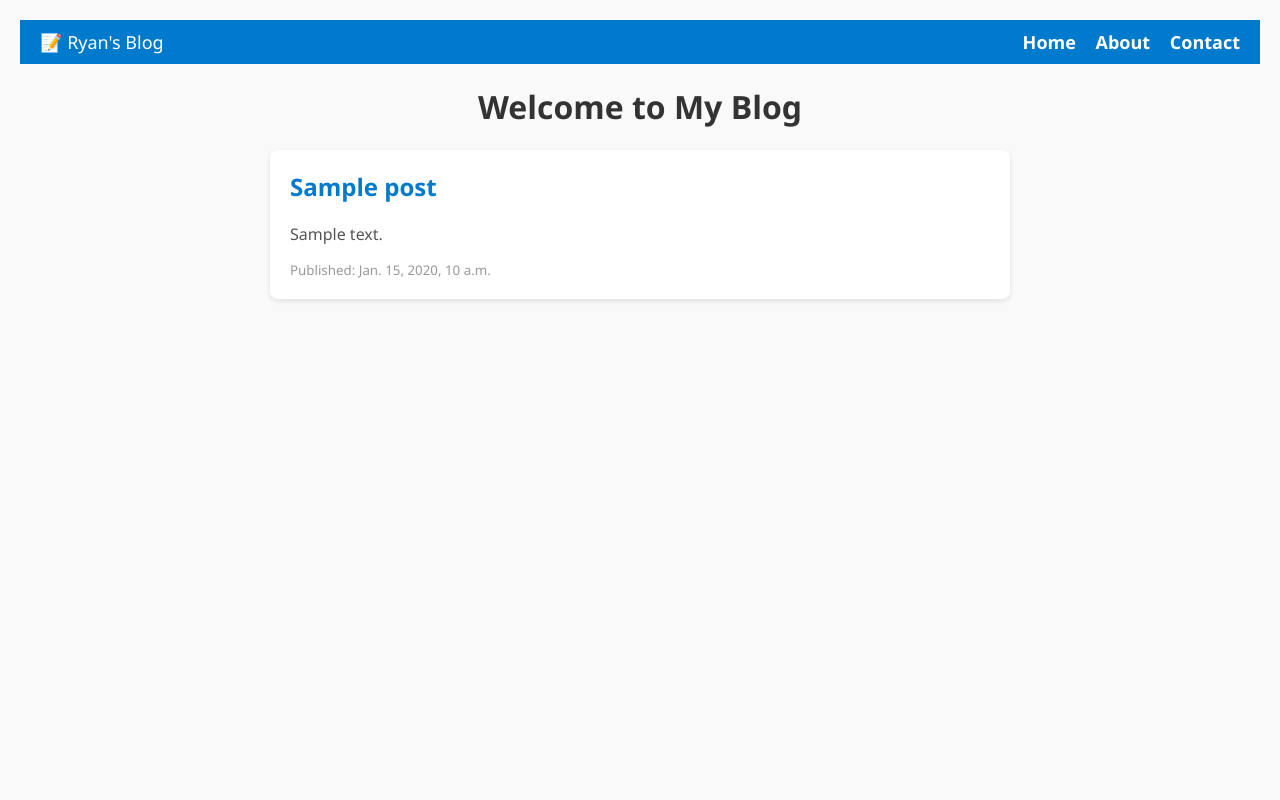
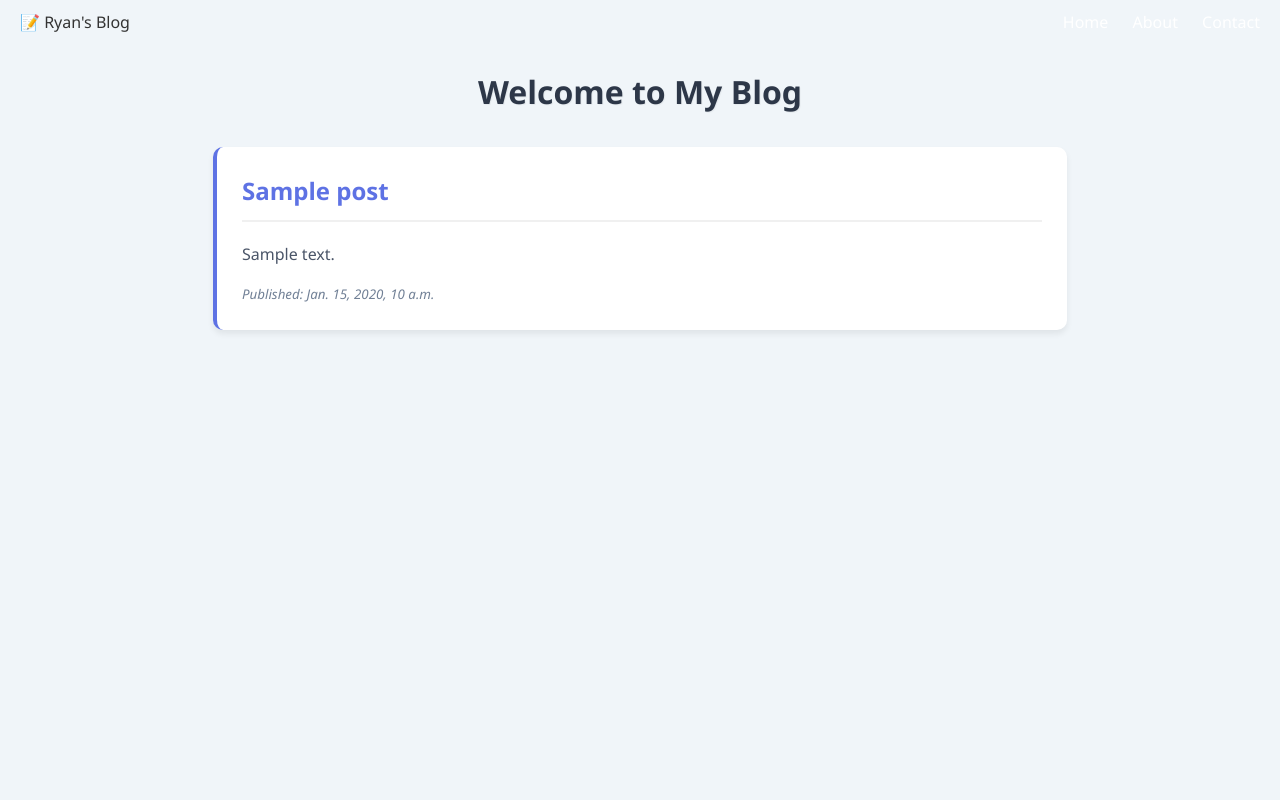
Before and after one commit to Ryannay/blog_post, a Django app: template blog_writer/templates/posts/post_list.html in a window 1280 px wide. Run offline with Django 5.2, Linux system fonts and the light colour scheme; the template is opened without the code that fills it: values that come from a table or form of the project are taken from there, others are empty; tables that the repository leaves empty hold one stand-in row (values such as "Sample post").

Commit message:
Updated file location with python manage.py collectstatic, creating a new folder staticfiles

```diff
--- a/blog_writer/static/post/style.css
+++ b/blog_writer/static/post/style.css
@@ -1,71 +1,163 @@
 body {
     font-family: 'Segoe UI', Tahoma, Geneva, Verdana, sans-serif;
-    background-color: #f9f9f9;
+    background-color: #f0f5f9;
     margin: 0;
-    padding: 20px;
+    padding: 0;
+    color: #333;
+    line-height: 1.6;
+}
+
+header {
+    background: linear-gradient(135deg, #5e72e4 0%, #825ee4 100%);
+    color: white;
+    padding: 20px 0;
+    box-shadow: 0 2px 15px rgba(0,0,0,0.1);
 }
 
 h1 {
     text-align: center;
-    color: #333;
+    color: #2d3748;
+    margin: 20px 0;
+    font-weight: 700;
+    text-shadow: 1px 1px 1px rgba(0,0,0,0.05);
+}
+
+.container {
+    max-width: 1000px;
+    margin: 0 auto;
+    padding: 0 20px;
 }
 
 .post {
     background-color: white;
-    border-radius: 8px;
-    box-shadow: 0 2px 5px rgba(0,0,0,0.1);
-    padding: 20px;
-    margin: 20px auto;
-    max-width: 700px;
+    border-radius: 10px;
+    box-shadow: 0 4px 6px rgba(0,0,0,0.07);
+    padding: 25px;
+    margin: 30px auto;
+    max-width: 800px;
+    border-left: 4px solid #5e72e4;
+    transition: transform 0.3s ease, box-shadow 0.3s ease;
+}
+
+.post:hover {
+    transform: translateY(-5px);
+    box-shadow: 0 6px 12px rgba(0,0,0,0.1);
 }
 
 .post h2 {
     margin-top: 0;
-    color: #007acc;
+    color: #5e72e4;
+    border-bottom: 2px solid #f0f0f0;
+    padding-bottom: 10px;
 }
 
 .post p {
-    color: #555;
+    color: #4a5568;
+    font-size: 16px;
 }
 
 small {
-    color: #999;
+    color: #718096;
     display: block;
-    margin-top: 10px;
+    margin-top: 15px;
+    font-style: italic;
 }
 
 .navbar {
-    background-color: #007acc;
-    padding: 10px 20px;
     display: flex;
     justify-content: space-between;
     align-items: center;
+    padding: 10px 20px;
+}
+
+.logo {
+    font-size: 24px;
+    font-weight: bold;
     color: white;
-    font-size: 18px;
+    text-decoration: none;
+}
+
+.nav-links {
+    display: flex;
 }
 
 .navbar a {
     color: white;
     text-decoration: none;
-    margin-left: 15px;
-    font-weight: bold;
+    margin-left: 20px;
+    font-weight: 500;
+    position: relative;
+    transition: color 0.3s;
 }
 
 .navbar a:hover {
-    text-decoration: underline;
+    color: rgba(255, 255, 255, 0.8);
+}
+
+.navbar a::after {
+    content: '';
+    position: absolute;
+    width: 0;
+    height: 2px;
+    bottom: -3px;
+    left: 0;
+    background-color: white;
+    transition: width 0.3s;
+}
+
+.navbar a:hover::after {
+    width: 100%;
 }
 
 .fade-in {
-    animation: fadeIn 1s ease-in both;
+    animation: fadeIn 0.8s ease-in both;
 }
 
 @keyframes fadeIn {
     0% {
         opacity: 0;
-        transform: translateY(20px);
+        transform: translateY(15px);
     }
     100% {
         opacity: 1;
         transform: translateY(0);
     }
 }
+
+.no-posts {
+    text-align: center;
+    padding: 40px;
+    color: #718096;
+    font-style: italic;
+    background: white;
+    border-radius: 10px;
+    box-shadow: 0 2px 5px rgba(0,0,0,0.05);
+    margin: 30px auto;
+    max-width: 600px;
+}
+
+/* Add accent colors for different elements */
+.accent-blue { color: #5e72e4; }
+.accent-purple { color: #825ee4; }
+.accent-teal { color: #11cdef; }
+
+/* Mobile responsiveness */
+@media (max-width: 768px) {
+    .post {
+        padding: 15px;
+        margin: 20px auto;
+    }
+
+    .navbar {
+        flex-direction: column;
+        text-align: center;
+    }
+
+    .nav-links {
+        margin-top: 10px;
+    }
+
+    .navbar a {
+        margin: 0 10px;
+    }
+}
--- a/blog_writer/templates/posts/post_list.html
+++ b/blog_writer/templates/posts/post_list.html
@@ -1,9 +1,9 @@
 {% load static %}
 <!-- templates/index.html -->
+<link rel="stylesheet" href="{% static 'posts/style.css' %}">
 <html>
 <head>
     <title>Ryan's Blog</title>
-    <link rel="stylesheet" href="{% static 'posts/style.css' %}">
 </head>
 <body>
 
```
